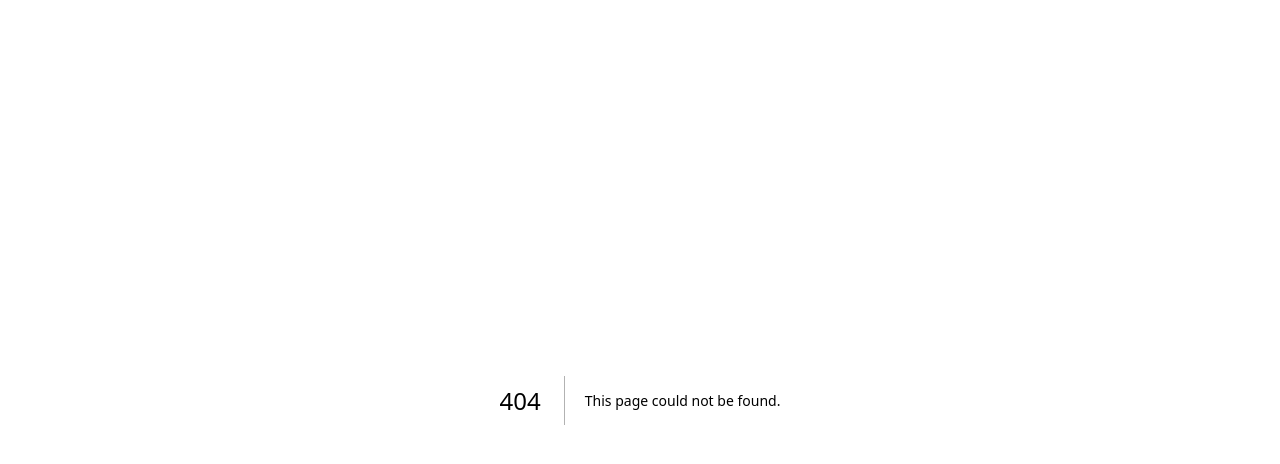
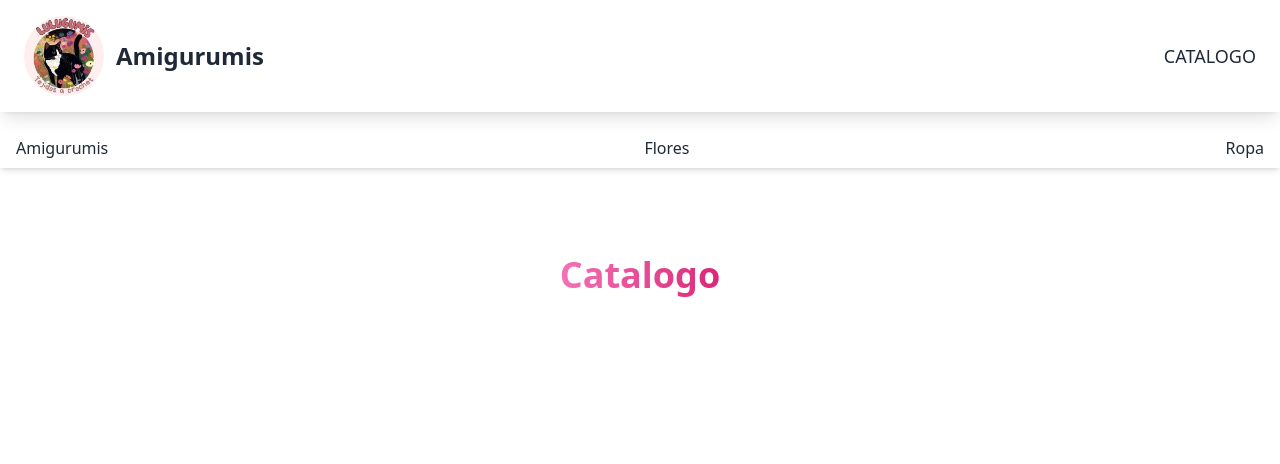
Before and after one commit to MarcePalma/lulu-gumis-ecommerce, a Next.js app: page /catalogo in a window 1280 px wide. Before the commit this address had no page. Shown: the top 464 px of the page. Built offline with nearby package versions, Linux system fonts and the light colour scheme.

Commit message:
start the catalogo page and the api

```diff
--- /dev/null
+++ b/app/catalogo/page.tsx
@@ -0,0 +1,22 @@
+import Navbar from "../components/navigation/Navbar";
+import SubNavbar from "../components/catalogo/subnavbar";
+import Catalogo from "../components/catalogo/catalogo";
+
+export default function Page() {
+    return (
+        <div>
+            <header>
+                <Navbar />
+                <section className="py-20 mt-10">
+                    <SubNavbar />
+                </section>
+            </header>
+
+            <main>
+                <Catalogo />
+            </main>
+        </div>
+
+    )
+
+}
--- /dev/null
+++ b/app/components/catalogo/catalogo.tsx
@@ -0,0 +1,11 @@
+export default function Catalogo() {
+    return (
+        <div className="text-center">
+            <h1 className="text-white mb-2 text-3xl sm:text-4xl lg:text-4xl lg:leading-normal font-extrabold">
+                <span className="text-transparent bg-clip-text bg-gradient-to-r from-pink-400 to-pink-600 z-10">
+                    Catalogo
+                </span>
+            </h1>
+        </div>
+    )
+}
--- /dev/null
+++ b/app/components/catalogo/subnavbar.tsx
@@ -0,0 +1,27 @@
+'use client';
+
+import Link from 'next/link';
+
+const categories = [
+    { path: '/catalogo/amigurumis', title: 'Amigurumis' },
+    { path: '/catalogo/flores', title: 'Flores' },
+    { path: '/catalogo/ropa', title: 'Ropa' },
+];
+
+const SubNavbar = () => {
+    return (
+        <div className="bg-white shadow-md mt-2"> {/* Ajuste de margen superior para separación */}
+            <div className="container mx-auto flex justify-between items-center py-2 px-4"> {/* Ajuste de padding vertical */}
+                {categories.map((category, index) => (
+                    <Link key={index} href={category.path}>
+                        <span className="text-gray-800 hover:text-pink-500 transition-colors duration-300 text-base"> {/* Texto ajustado */}
+                            {category.title}
+                        </span>
+                    </Link>
+                ))}
+            </div>
+        </div>
+    );
+};
+
+export default SubNavbar;
--- /dev/null
+++ b/app/components/footer/Footer.tsx
@@ -0,0 +1,27 @@
+'use client';
+import React from 'react';
+import Link from 'next/link';
+import Image from 'next/image';
+
+export default function Footer() {
+
+
+  return (
+    <nav className=" z-20 shadow-lg">
+      <div className="container flex items-center justify-between mx-auto px-6 py-4">
+        <Link className="flex items-center" href={'/'}>
+          <Image
+            className="rounded-full"
+            width={80}
+            height={80}
+            src="/images/LOGO.webp"
+            alt="Logo"
+          />
+          <span className="ml-3 text-2xl font-bold text-gray-800 hover:text-pink-500 transition-colors duration-300">
+            Amigurumis
+          </span>
+        </Link>
+        </div>
+    </nav>
+  );
+}
--- a/app/page.tsx
+++ b/app/page.tsx
@@ -1,5 +1,6 @@
 import Navbar from "./components/navigation/Navbar";
 import Main from "./components/main/main";
+import Footer from "./components/footer/Footer";
 
 export default function Home() {
 
@@ -11,8 +12,15 @@ export default function Home() {
 
       </header>
       <main>
+
         <Main />
+
       </main>
+      <footer>
+
+        <Footer />
+
+      </footer>
     </div>
   );
 }
```
Also changed, not shown: app/api/items/route.ts (added).
